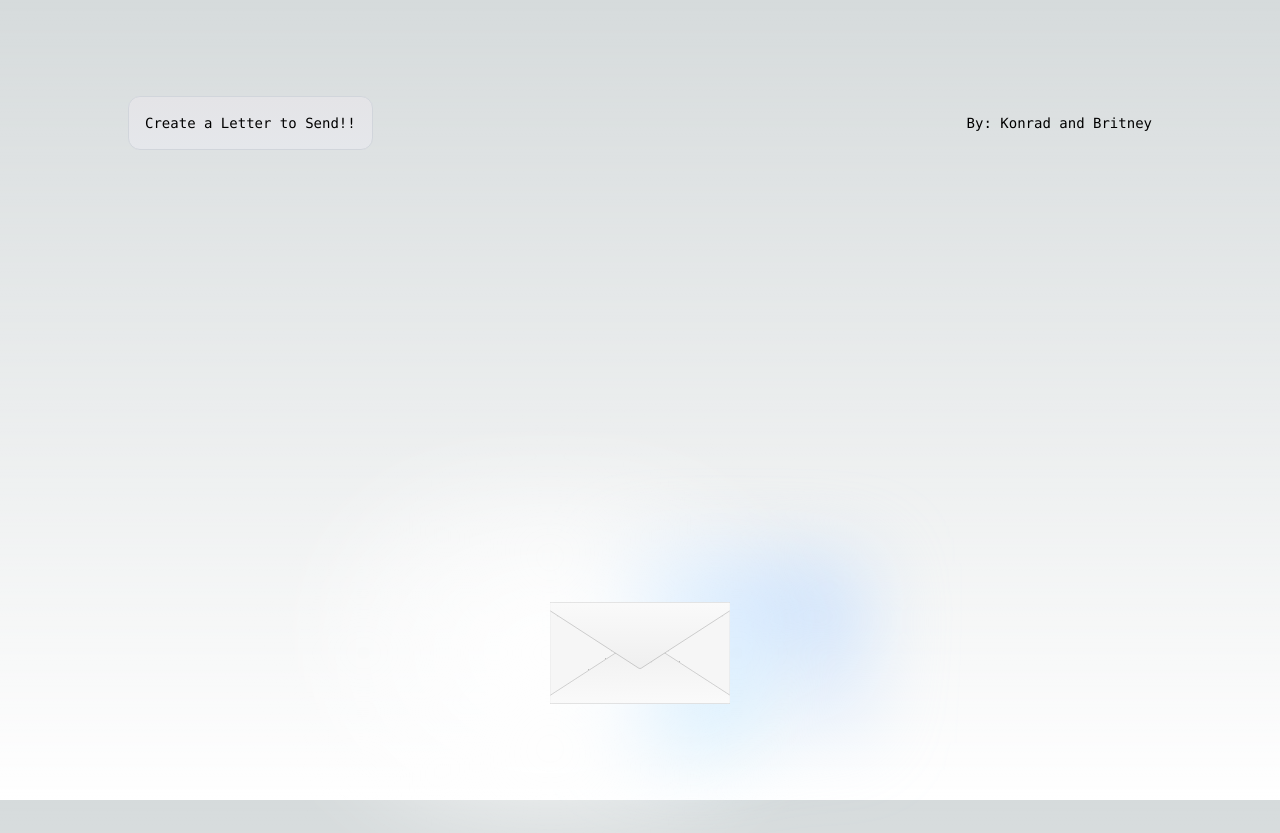
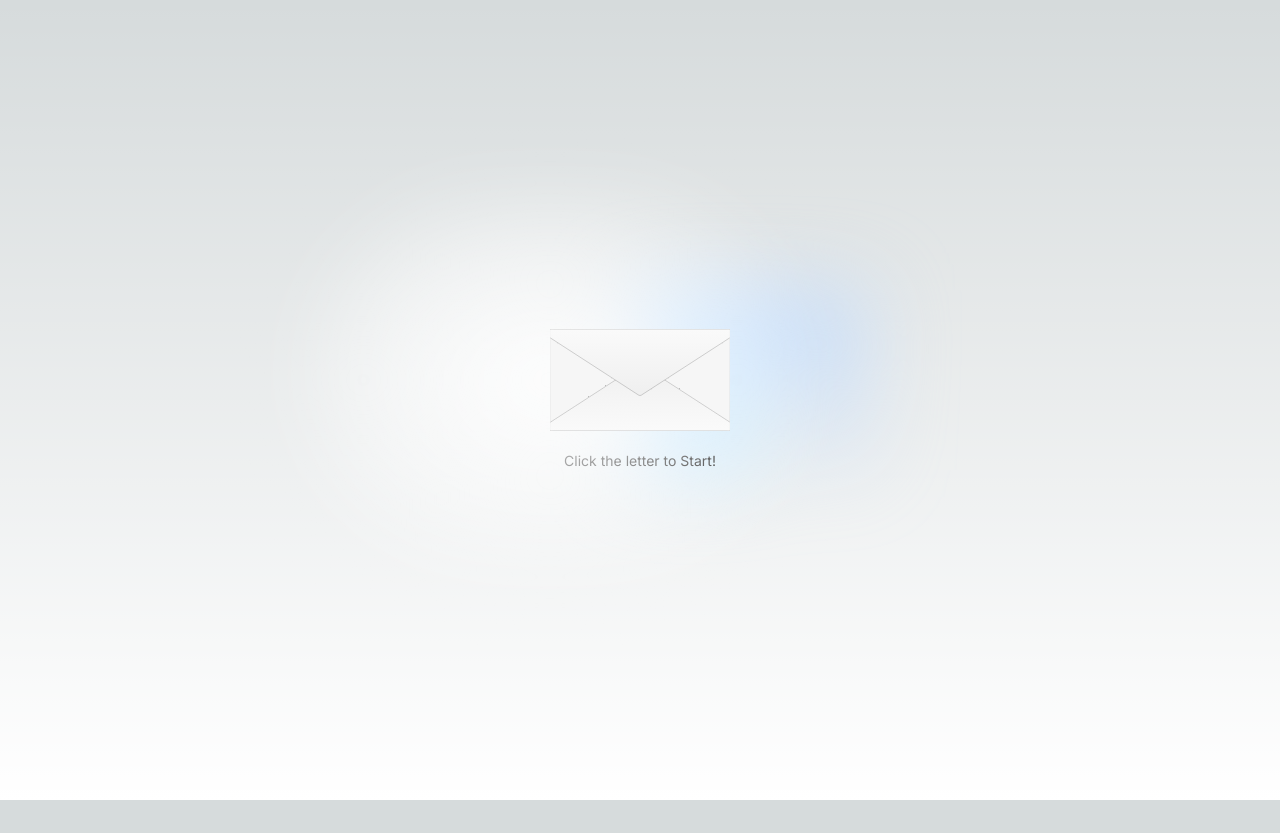
Before and after one commit to konradmh3/love-letter, a Next.js app in the folder love-letter-app/: page / in a window 1280 px wide. After the commit the page ends 800 px from the top, so only its background shows below. Built offline with nearby package versions, Linux system fonts and the light colour scheme.

Commit message:
Redesigned the create page.

```diff
--- a/love-letter-app/src/app/page.tsx
+++ b/love-letter-app/src/app/page.tsx
@@ -1,36 +1,24 @@
 import Image from "next/image";
-import Link from 'next/link';
-
+import Link from "next/link";
 
 export default function Home() {
   return (
-    <main className="flex min-h-screen flex-col items-center justify-between p-24">
-      <div className="z-10 w-full max-w-5xl items-center justify-between font-mono text-sm lg:flex">
-        <Link href="/create" className="fixed left-0 top-0 flex w-full justify-center border-b border-gray-300 bg-gradient-to-b from-zinc-200 pb-6 pt-8 backdrop-blur-2xl dark:border-neutral-800 dark:bg-zinc-800/30 dark:from-inherit lg:static lg:w-auto  lg:rounded-xl lg:border lg:bg-gray-200 lg:p-4 lg:dark:bg-zinc-800/30">
-          Create a Letter to Send!!
+    <main className="flex min-h-screen flex-col items-center justify-center space-y-5 p-24">
+      <div className="relative flex place-items-center before:absolute before:h-[300px] before:w-full before:-translate-x-1/2 before:rounded-full before:bg-gradient-radial before:from-white before:to-transparent before:blur-2xl before:content-[''] after:absolute after:-z-20 after:h-[180px] after:w-full after:translate-x-1/3 after:bg-gradient-conic after:from-sky-200 after:via-blue-200 after:blur-2xl after:content-[''] before:dark:bg-gradient-to-br before:dark:from-transparent before:dark:to-blue-700 before:dark:opacity-10 after:dark:from-sky-900 after:dark:via-[#0141ff] after:dark:opacity-40 sm:before:w-[480px] sm:after:w-[240px] before:lg:h-[360px]">
+        <Link href="/create">
+          <Image
+            className="relative dark:drop-shadow-[0_0_0.3rem_#ffffff70] dark:invert hover:invert-0 transition-invert duration-1000"
+            src="/envelope.svg"
+            alt="Envelope Logo"
+            width={180}
+            height={37}
+            priority
+          />{" "}
+
         </Link>
-        <div className="fixed bottom-0 left-0 flex h-48 w-full items-end justify-center bg-gradient-to-t from-white via-white dark:from-black dark:via-black lg:static lg:size-auto lg:bg-none">
-          <a
-            className="pointer-events-none flex place-items-center gap-2 p-8 lg:pointer-events-auto lg:p-0"
-            href="https://vercel.com?utm_source=create-next-app&utm_medium=appdir-template&utm_campaign=create-next-app"
-            target="_blank"
-            rel="noopener noreferrer"
-          >
-            By: Konrad and Britney
-          </a>
-        </div>
       </div>
+      <p className="text-sm">Click the letter to Start!</p>
 
-      <div className="relative z-[-1] flex place-items-center before:absolute before:h-[300px] before:w-full before:-translate-x-1/2 before:rounded-full before:bg-gradient-radial before:from-white before:to-transparent before:blur-2xl before:content-[''] after:absolute after:-z-20 after:h-[180px] after:w-full after:translate-x-1/3 after:bg-gradient-conic after:from-sky-200 after:via-blue-200 after:blur-2xl after:content-[''] before:dark:bg-gradient-to-br before:dark:from-transparent before:dark:to-blue-700 before:dark:opacity-10 after:dark:from-sky-900 after:dark:via-[#0141ff] after:dark:opacity-40 sm:before:w-[480px] sm:after:w-[240px] before:lg:h-[360px]">
-        <Image
-          className="relative dark:drop-shadow-[0_0_0.3rem_#ffffff70] dark:invert"
-          src="/envelope.svg"
-          alt="Envelope Logo"
-          width={180}
-          height={37}
-          priority
-        />
-      </div>
     </main>
   );
 }
```
